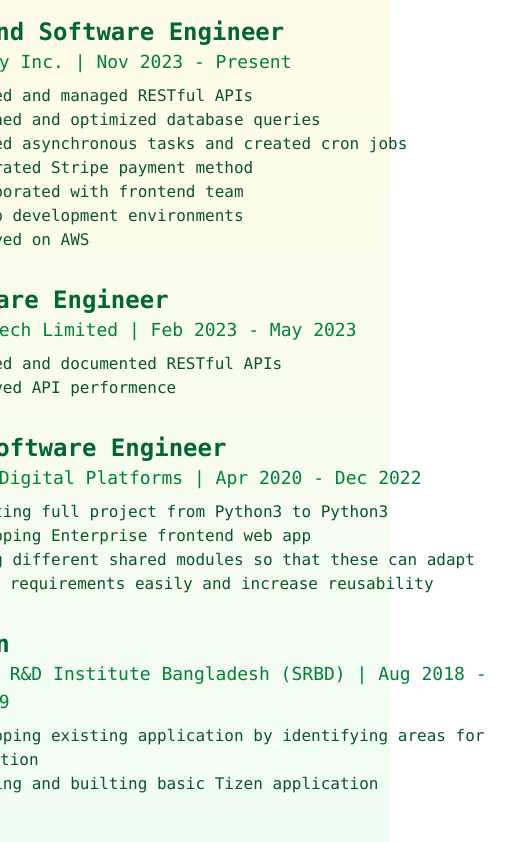
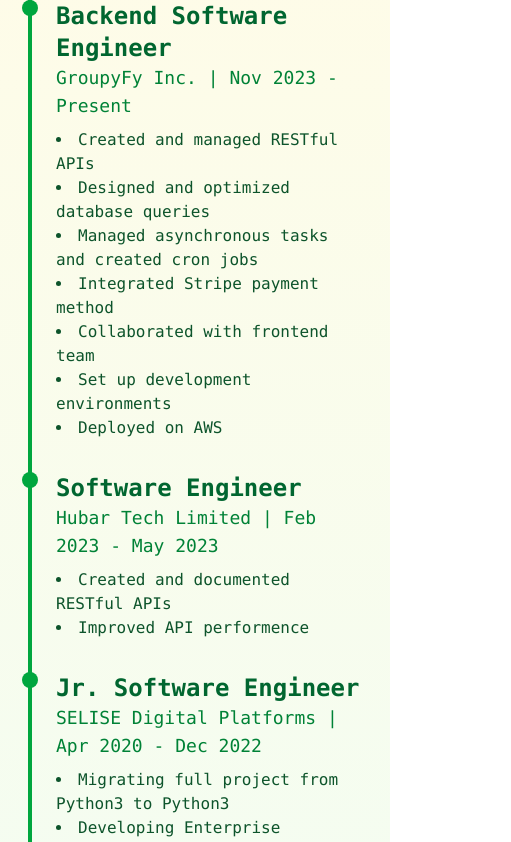
Before and after one commit to nahK994/nahK994.github.io, a Next.js app: page /components/experiences in a window 390 px wide. Shown: the top 842 px of the page, 511 px wide, since content can reach past the window. Built offline with nearby package versions, Linux system fonts and the light colour scheme.

Commit message:
add small screen design in experience component

```diff
--- a/app/components/experiences/page.tsx
+++ b/app/components/experiences/page.tsx
@@ -1,14 +1,58 @@
 import React from "react";
-import { experiences, navItems } from "../../utils/constants";
+import { navItems } from "../../utils/constants";
+
+const experiences = [
+    {
+        company: "GroupyFy Inc.",
+        role: "Backend Software Engineer",
+        period: "Nov 2023 - Present",
+        responsibilities: [
+            "Created and managed RESTful APIs",
+            "Designed and optimized database queries",
+            "Managed asynchronous tasks and created cron jobs",
+            "Integrated Stripe payment method",
+            "Collaborated with frontend team",
+            "Set up development environments",
+            "Deployed on AWS"
+        ]
+    },
+    {
+        company: "Hubar Tech Limited",
+        role: "Software Engineer",
+        period: "Feb 2023 - May 2023",
+        responsibilities: [
+            "Created and documented RESTful APIs",
+            "Improved API performence",
+        ]
+    },
+    {
+        company: "SELISE Digital Platforms",
+        role: "Jr. Software Engineer",
+        period: "Apr 2020 - Dec 2022",
+        responsibilities: [
+            "Migrating full project from Python3 to Python3",
+            "Developing Enterprise frontend web app",
+            "Making different shared modules so that these can adapt business requirements easily and increase reusability"
+        ]
+    },
+    {
+        company: "Samsung R&D Institute Bangladesh (SRBD)",
+        role: "Intern",
+        period: "Aug 2018 - Jan 2019",
+        responsibilities: [
+            "Developing existing application by identifying areas for modification",
+            "Learning and builting basic Tizen application"
+        ]
+    }
+];
 
 export default function Experiences() {
     return (
-        <section id={navItems[3].id} className="flex justify-center items-center h-screen font-mono px-3 bg-gradient-to-b to-green-50 from-yellow-50 text-gray-900">
-            <div className="max-w-4xl mx-auto px-4">
-                {/* <h2 className="text-4xl font-bold text-center text-green-600 mb-12">Experience</h2> */}
-                <div className="relative border-l-4 border-green-600 w-150">
+        <section id={navItems[3].id} className="flex justify-center items-center min-h-screen font-mono px-3 bg-gradient-to-b to-green-50 from-yellow-50 text-gray-900">
+            <div className="max-w-4xl mx-auto px-4 w-full">
+                <div className="relative border-l-4 border-green-600 w-full sm:w-150">
                     {experiences.map((exp, index) => (
-                        <div key={index} className="mb-8 ml-6">
+                        <div key={index} className={`mb-8 ml-6 ${index === experiences.length - 1 ? 'border-l-0' : ''}`}>
                             <div className="absolute w-4 h-4 bg-green-600 rounded-full -left-2.5"></div>
                             <h3 className="text-2xl font-semibold text-green-800">{exp.role}</h3>
                             <p className="text-lg text-green-700">{exp.company} | {exp.period}</p>
```
